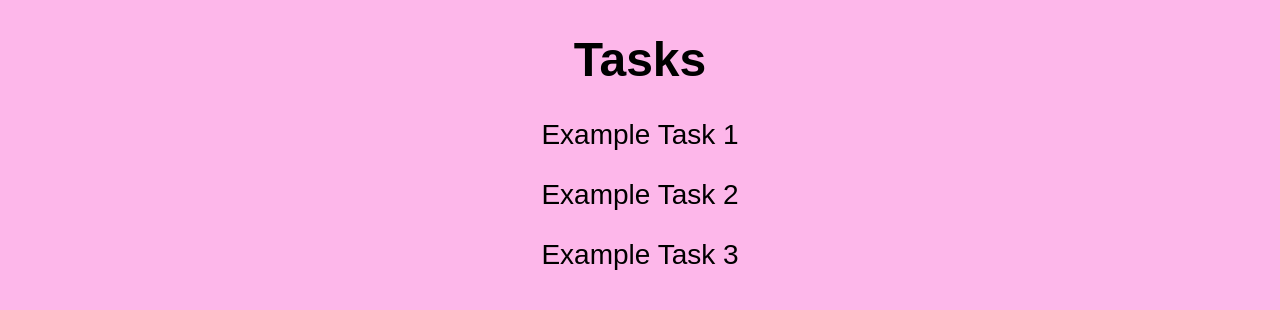
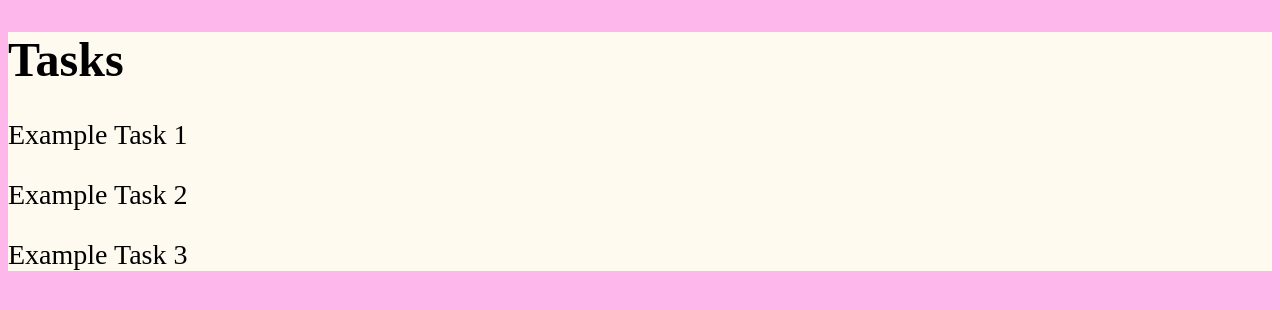
Before and after one commit to lelbel/AxeHacks2025, a plain HTML site: page tasks.html in a window 1280 px wide. Drawn offline with Linux system fonts and the light colour scheme.

Commit message:
Update tasks.html

```diff
--- a/tasks.html
+++ b/tasks.html
@@ -9,15 +9,12 @@
 
 </head>
 <body style="background-color: #FDB7EA">
-    <div class=".myDiv">
-        <h1 style="font-family: sans-serif; font-size: 300%; text-align:center">Tasks</h1>
-            <p style="font-family: sans-serif; font-size: 175%; text-align:center">Example Task 1</p>
-            <p style="font-family: sans-serif; font-size: 175%; text-align:center">Example Task 2</p>
-            <p style="font-family: sans-serif; font-size: 175%; text-align:center">Example Task 3</p>
+    <div style="background-color:floralwhite" width="100px">
+        <h1 style="font-size: 300%">Tasks</h1>
+        <p style= "font-size: 175%">Example Task 1</p>
+        <p style="font-size: 175%">Example Task 2</p>
+        <p style="font-size: 175%">Example Task 3</p>
     </div>
-
-
-
 
 
 </body>
```
